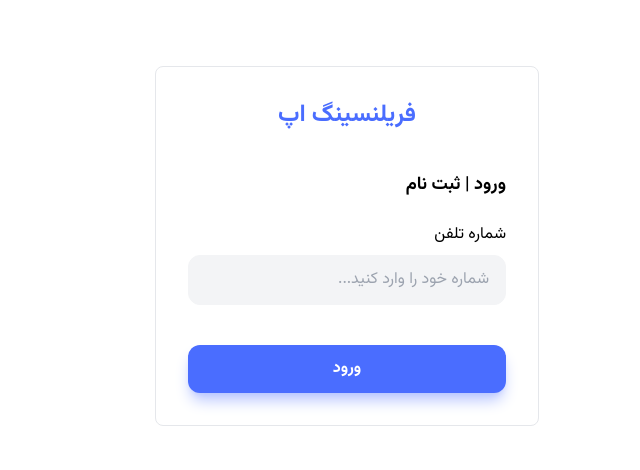
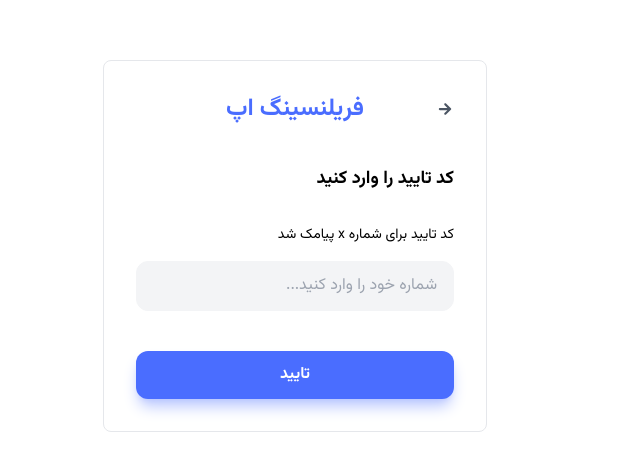
Before and after one commit to code-Alireza-code/freelancing-app-react, a React (Vite) app in the folder frontend/: page /auth in a window 1280 px wide. Shown: the part 154-624 px from the top of the page, without its empty margins (445-1085 px from the left). Built offline with nearby package versions, Linux system fonts and the light colour scheme.

Commit message:
add react-icons and CheckOTPForm markup

```diff
--- a/frontend/package.json
+++ b/frontend/package.json
@@ -14,6 +14,7 @@
     "react": "^19.0.0",
     "react-dom": "^19.0.0",
     "react-hook-form": "^7.54.2",
+    "react-icons": "^5.4.0",
     "react-router-dom": "^7.1.5",
     "zod": "^3.24.2"
   },
--- /dev/null
+++ b/frontend/src/features/authentication/CheckOTPForm.tsx
@@ -0,0 +1,66 @@
+import { zodResolver } from "@hookform/resolvers/zod";
+import { useForm } from "react-hook-form";
+import { z } from "zod";
+import TextField from "../../ui/TextField";
+import { IoMdArrowRoundForward } from "react-icons/io";
+
+const validationSchema = z.object({
+  otp: z.string().nonempty("کد تایید را وارد کنید"),
+});
+
+type CheckOTPFormDataType = {
+  otp: string;
+};
+
+function CheckOTPForm() {
+  const {
+    register,
+    formState: { errors },
+    handleSubmit,
+  } = useForm<CheckOTPFormDataType>({
+    resolver: zodResolver(validationSchema),
+  });
+
+  const handleCheckOTP = (formData: CheckOTPFormDataType) => {
+    console.log(formData);
+  };
+
+  return (
+    <div className="w-full sm:max-w-sm justify-center">
+      <div className="p-8 border border-gray-200 rounded-lg">
+        <div className=" relative flex items-center justify-center text-center text-2xl font-bold text-primary-900 mb-10">
+          <span>فریلنسینگ اپ</span>
+          <button
+            className="absolute right-0  text-lg text-gray-600"
+            // onClick={}
+          >
+            <IoMdArrowRoundForward />
+          </button>
+        </div>
+        <div className="font-bold mb-8 text-lg">کد تایید را وارد کنید</div>
+        <div className="text-sm mb-4">کد تایید برای شماره x پیامک شد</div>
+        <form
+          noValidate
+          onSubmit={handleSubmit(handleCheckOTP)}
+          className="space-y-10"
+        >
+          <TextField
+            label=""
+            type="number"
+            {...register("otp")}
+            className={`${errors["otp"] && "border border-error"}`}
+            placeholder="شماره خود را وارد کنید..."
+          />
+          {errors["otp"] && (
+            <span className="text-xs text-error">{errors.otp.message}</span>
+          )}
+          <button type="submit" className="btn btn--primary w-full">
+            تایید
+          </button>
+        </form>
+      </div>
+    </div>
+  );
+}
+
+export default CheckOTPForm;
--- a/frontend/src/pages/Auth.tsx
+++ b/frontend/src/pages/Auth.tsx
@@ -1,9 +1,11 @@
+import CheckOTPForm from "../features/authentication/CheckOTPForm";
 import SendOTPForm from "../features/authentication/SendOTPForm";
 
 function Auth() {
   return (
     <div className="flex items-center justify-center h-screen">
-      <SendOTPForm />
+      {/* <SendOTPForm /> */}
+      <CheckOTPForm />
     </div>
   );
 }
```
Also changed, not shown: 1 other file (tests, documents, lock files or other folders).
